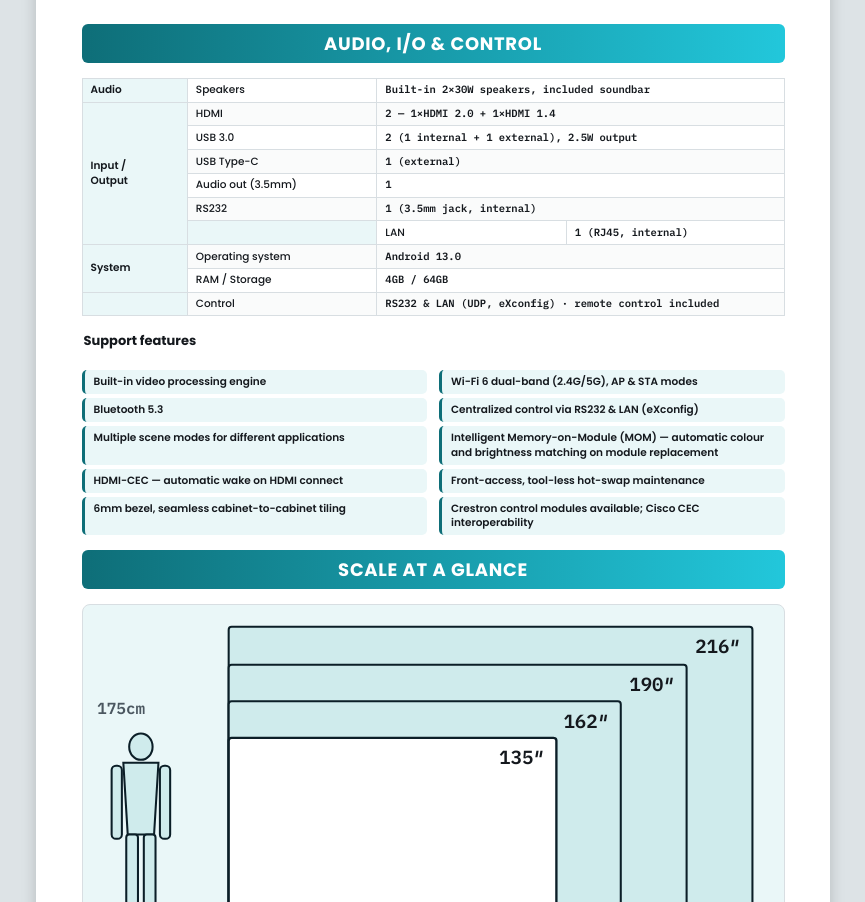
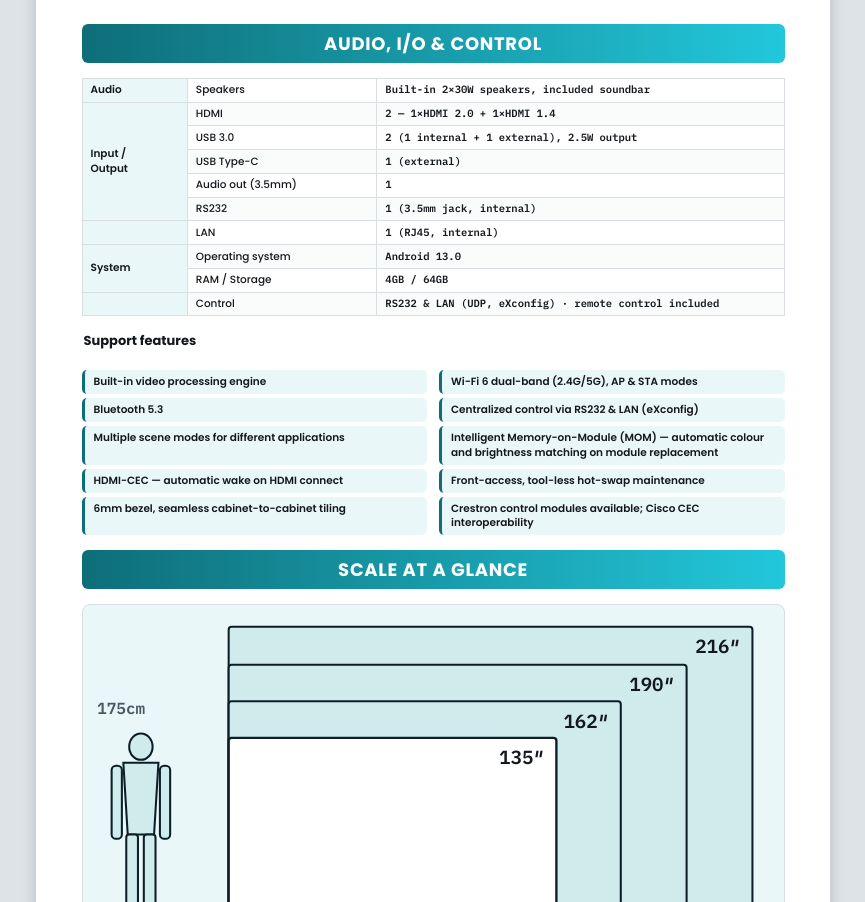
Before and after one commit to daveleo/eXview-Edge-Datasheet, a plain HTML site: page index.html in a window 1280 px wide. Shown: the part 2435-3337 px from the top of the page, without its empty margins (207-1072 px from the left). Drawn offline with Linux system fonts and the light colour scheme.

Commit message:
Fix LAN row misalignment in Audio, I/O & Control table
Input/Output category rowspan was off by one, creating a duplicate
cell on the LAN row. Corrected and verified programmatically.

Co-Authored-By: Claude Sonnet 5 <noreply@anthropic.com>

```diff
--- a/index.html
+++ b/index.html
@@ -669,7 +669,7 @@
         </tr>
 
         <tr>
-          <td class="cat-cell" rowspan="6" data-i18n="catIO">Input /<br>Output</td>
+          <td class="cat-cell" rowspan="5" data-i18n="catIO">Input /<br>Output</td>
           <td class="row-label" data-i18n="rowHDMI">HDMI</td>
           <td class="data" colspan="4">2 &mdash; 1&times;HDMI 2.0 + 1&times;HDMI 1.4</td>
         </tr>
```
